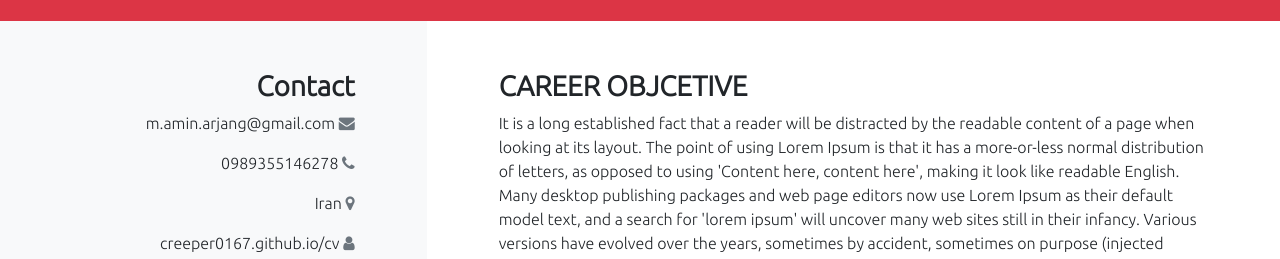
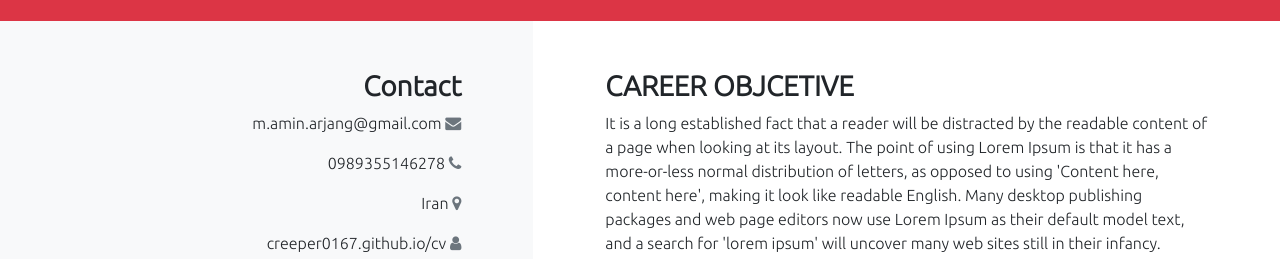
Before and after one commit to creeper0167/cv, a plain HTML site: page index.html in a window 1280 px wide. Shown: the part 127-386 px from the top of the page. Drawn offline with nearby package versions, Linux system fonts and the light colour scheme.

Commit message:
fix bug removing style overwriting

```diff
--- a/index.html
+++ b/index.html
@@ -27,7 +27,7 @@
     </div>
     <div id="content" class="container-fluid">
         <div class="row">
-            <div id="side-bar" class="bg-light col-sm-12 col-md-4 p-5">
+            <div id="side-bar" class="bg-light col-sm-12 col-md-5 p-5">
                 <div class="container-fluid">
                     <div class="row">
                         <h3>Contact</h3>
@@ -59,7 +59,7 @@
                     </div>
                 </div>
             </div>
-            <div id="description" class="bg-white col-sm-12 col-md-8 p-5">
+            <div id="description" class="bg-white col-sm-12 col-md-7 p-5">
                 <div class="container-fluid">
                     <div class="row">
                         <h3 class="">CAREER OBJCETIVE</h3>
--- a/style/style.css
+++ b/style/style.css
@@ -12,10 +12,7 @@ body {
     font-weight: bold;
 }
 
-#side-bar {
-    height: 100vh;
-}
-#side-bar div{
+ #side-bar div{
     direction: rtl;
 
 }
```
